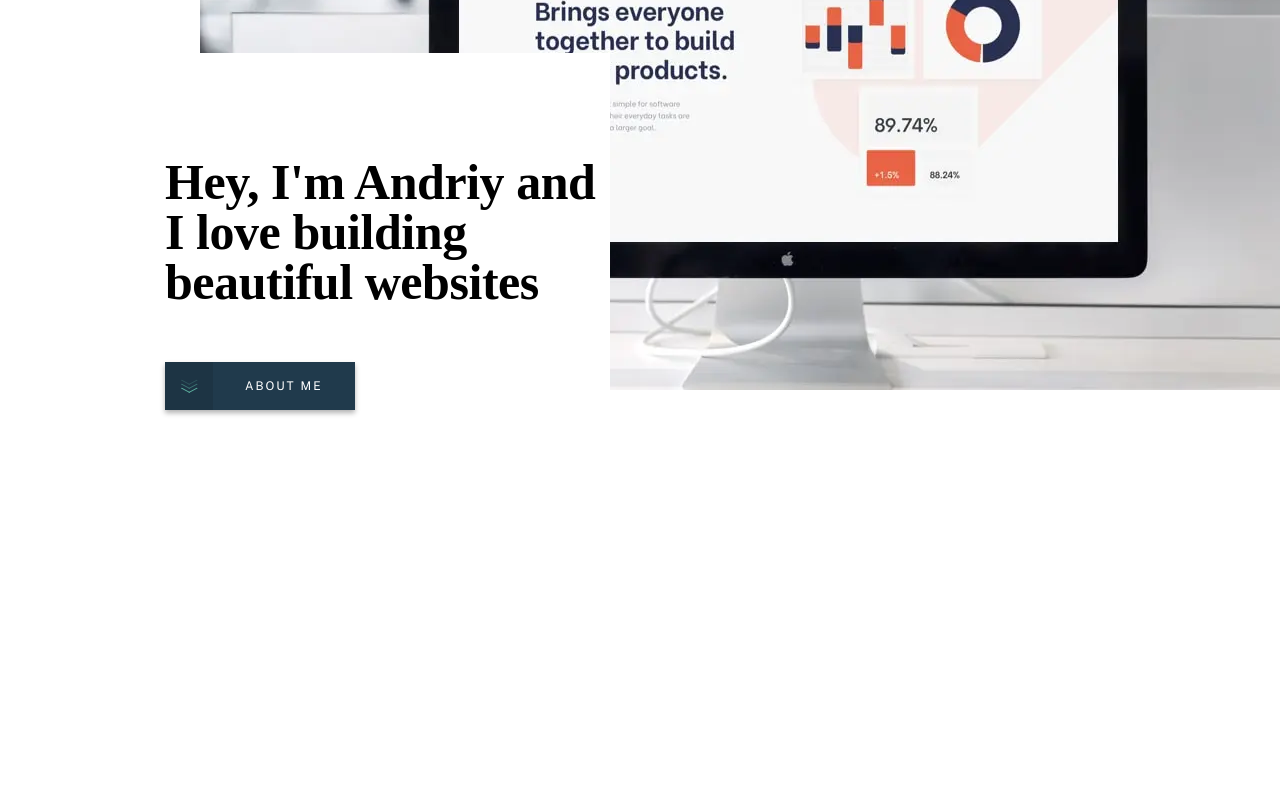
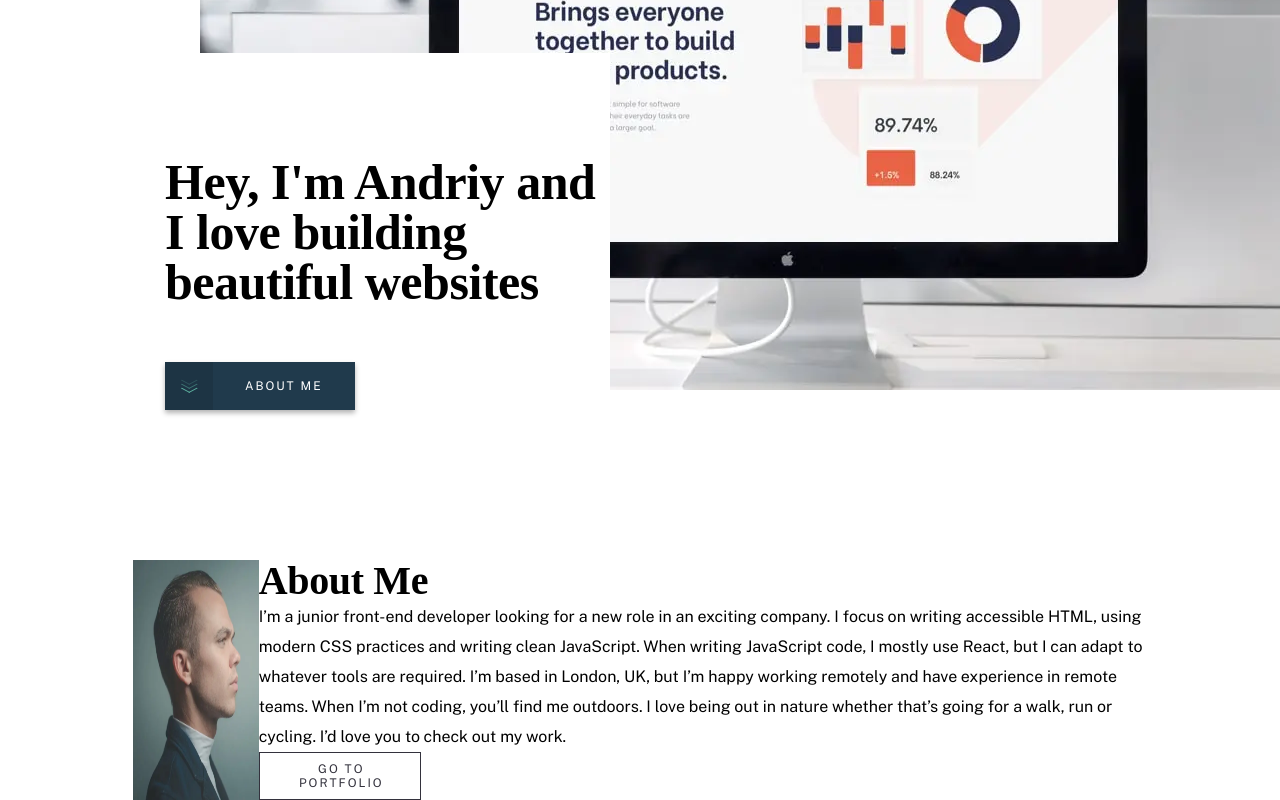
Before and after one commit to andriy-koz/minimalist-portfolio-website, a Next.js app: page / in a window 1280 px wide. Shown: the part 340-1140 px from the top of the page. Before the commit the page ends 800 px from the top, so only its background shows below. Built offline with nearby package versions, Linux system fonts and the light colour scheme; a web font is replaced by a local one.

Commit message:
advancing with about me section

```diff
--- /dev/null
+++ b/components/AboutMe.js
@@ -0,0 +1,33 @@
+import Image from 'next/image';
+import ButtonSecondary from './UI/ButtonSecondary';
+import styles from '../styles/AboutMe.module.scss';
+
+const AboutMe = () => {
+  return (
+    <div className={`${styles['main-container']} container`}>
+      <Image
+        alt='Profile photo'
+        width={540}
+        height={600}
+        src={'/image-homepage-profile.webp'}
+        className={styles.photo}
+      />
+      <div className={styles['side-info']}>
+        <h2>About Me</h2>
+        <p>
+          I’m a junior front-end developer looking for a new role in an exciting
+          company. I focus on writing accessible HTML, using modern CSS
+          practices and writing clean JavaScript. When writing JavaScript code,
+          I mostly use React, but I can adapt to whatever tools are required.
+          I’m based in London, UK, but I’m happy working remotely and have
+          experience in remote teams. When I’m not coding, you’ll find me
+          outdoors. I love being out in nature whether that’s going for a walk,
+          run or cycling. I’d love you to check out my work.
+        </p>
+        <ButtonSecondary>go to portfolio</ButtonSecondary>
+      </div>
+    </div>
+  );
+};
+
+export default AboutMe;
--- a/components/UI/ButtonSecondary.js
+++ b/components/UI/ButtonSecondary.js
@@ -1,4 +1,4 @@
-import styles from '../styles/ButtonSecondary.module.scss';
+import styles from '../../styles/ButtonSecondary.module.scss';
 
 const ButtonSecondary = ({ children }) => {
   return <button className={styles['btn-secondary']}>{children}</button>;
--- a/pages/index.js
+++ b/pages/index.js
@@ -1,3 +1,4 @@
+import AboutMe from '../components/AboutMe';
 import Hero from '../components/Hero';
 import Navbar from '../components/Navbar';
 
@@ -6,6 +7,7 @@ export default function Home() {
     <>
       <Navbar />
       <Hero />
+      <AboutMe />
     </>
   );
 }
--- /dev/null
+++ b/styles/AboutMe.module.scss
@@ -0,0 +1,8 @@
+.main-container {
+  margin-top: 170px;
+  max-width: 1015px;
+  display: flex;
+}
+
+.side-info {
+}
```
Also changed, not shown: helpers/index.html (added, +38 -0 lines), public/image-homepage-profile.webp (added).
